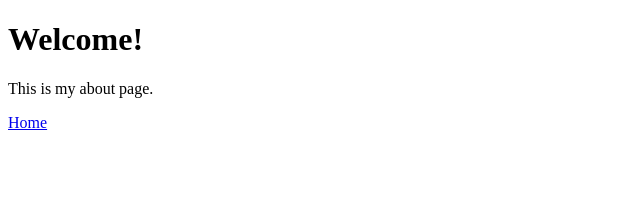
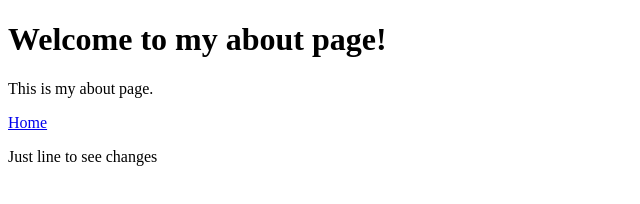
Before and after one commit to sekenydavid/AwesomeLandingPage, a plain HTML site: page about.html in a window 1280 px wide. Shown: the whole page, without its empty margins (0-640 px from the left). Drawn offline with Linux system fonts and the light colour scheme.

Commit message:
Update about.html
just added few changes

```diff
--- a/about.html
+++ b/about.html
@@ -6,8 +6,9 @@
     <title>Document</title>
 </head>
 <body>
-    <h1>Welcome!</h1>
+    <h1>Welcome to my about page!</h1>
     <p>This is my about page.</p>
     <a href="./index.html">Home</a>
+    <p>Just line to see changes</p>
 </body>
 </html>
```
